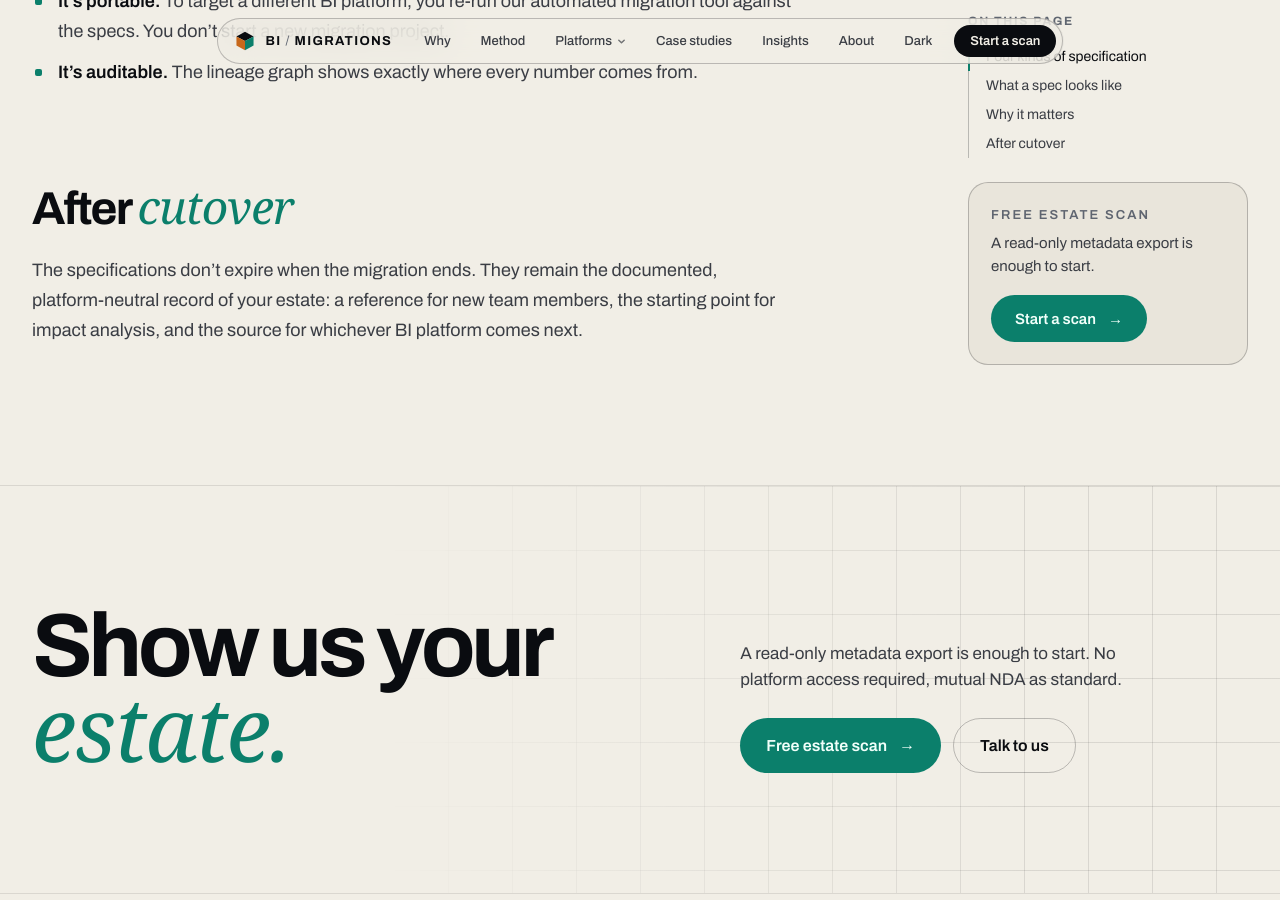
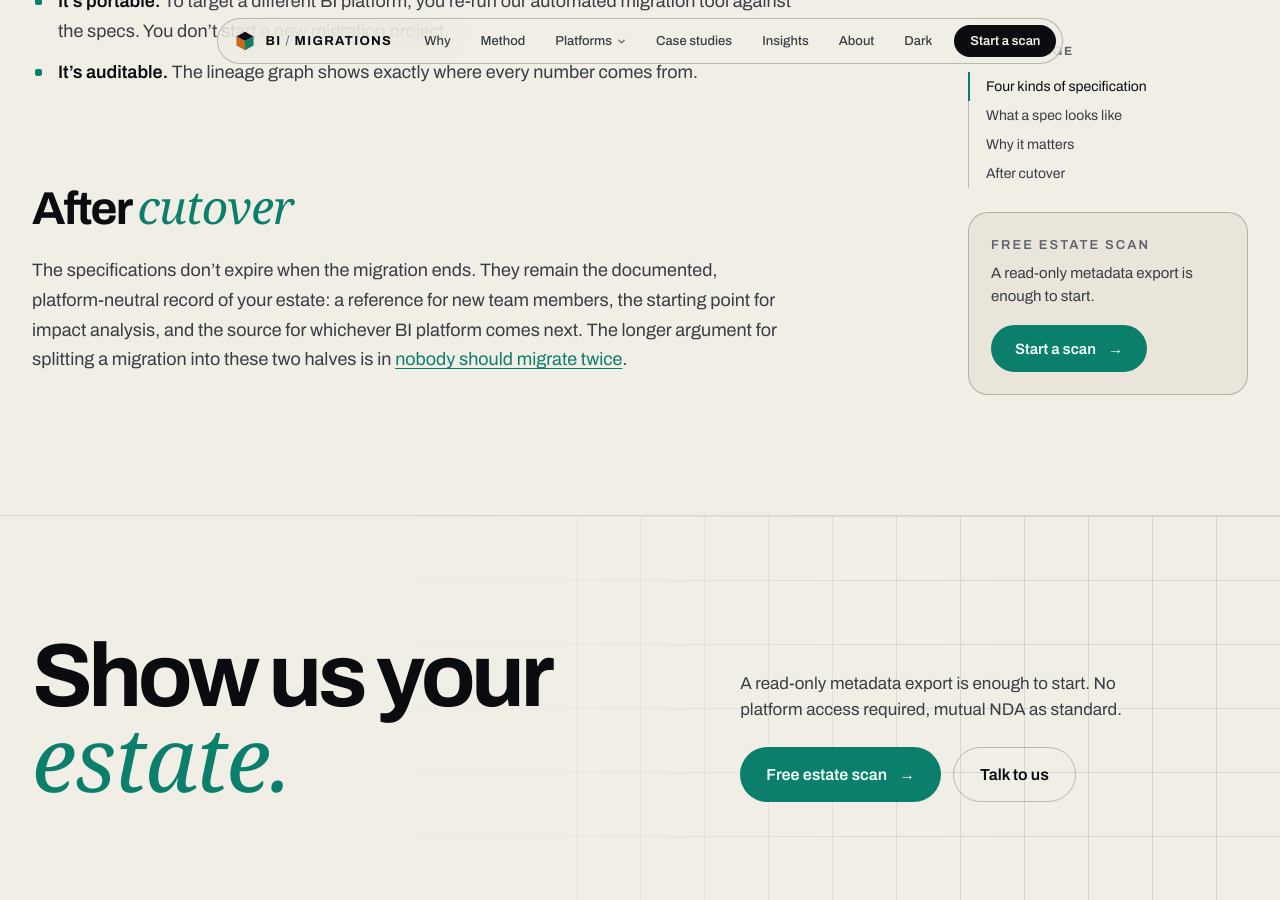
Before and after one commit to BIMigrations/www, a Jekyll site: the page built from open-specifications.md, in a window 1280 px wide and 900 px high, scrolled down 3141 px. Built offline with Jekyll 4.4.1, drawn with Linux system fonts in a browser that asks for light colours; some web fonts are replaced.

Commit message:
Internal links: add inbound links to four posts that had one or none (open specs, Domo, Looker pages, retire-before-you-migrate)

```diff
--- a/open-specifications.md
+++ b/open-specifications.md
@@ -84,4 +84,4 @@ A **dashboard** describes pages and visuals in terms of metrics, not platform wi
 
 ## After *cutover*
 
-The specifications don't expire when the migration ends. They remain the documented, platform-neutral record of your estate: a reference for new team members, the starting point for impact analysis, and the source for whichever BI platform comes next.
+The specifications don't expire when the migration ends. They remain the documented, platform-neutral record of your estate: a reference for new team members, the starting point for impact analysis, and the source for whichever BI platform comes next. The longer argument for splitting a migration into these two halves is in [nobody should migrate twice](/insights/nobody-should-migrate-twice/).
```
Also changed, not shown: _posts/2026-08-26-retire-before-you-migrate.md (+2 -0 lines), domo-to-power-bi.md (+1 -0 lines), platforms/domo.md (+1 -0 lines), platforms/looker.md (+1 -1 lines).
